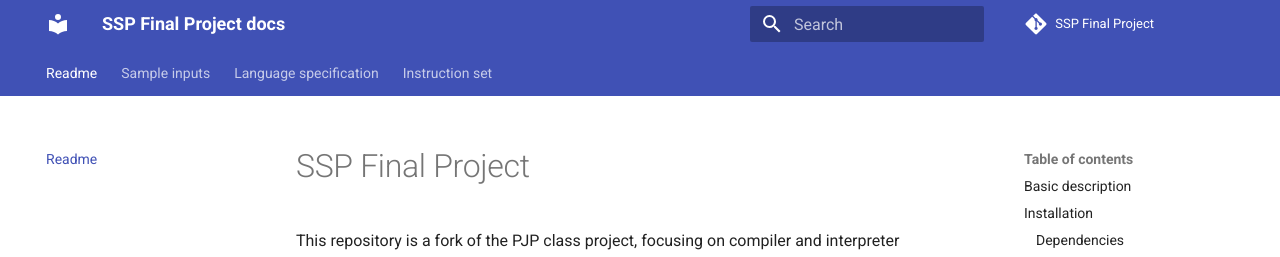
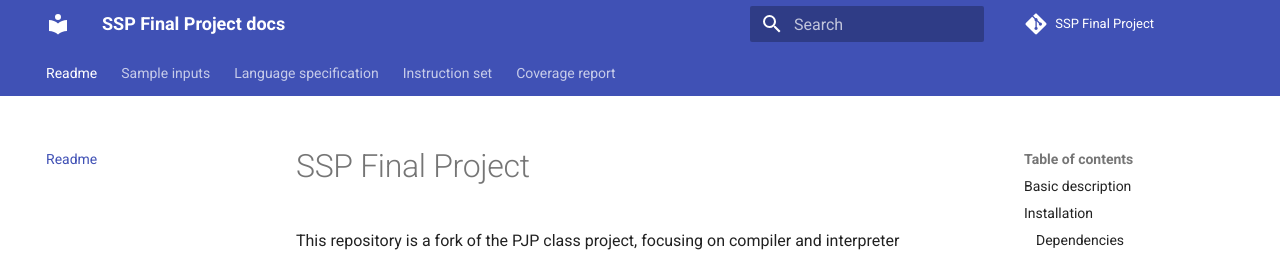
Before and after one commit to martin-minarik/pjp-compiler-interpreter, an MkDocs documentation site: the page built from docs/README.md, in a window 1280 px wide and 900 px high. Shown: the top 257 px of the window. Built offline with MkDocs 1.6.1 and Material for MkDocs 9.7.7, drawn with Linux system fonts in a browser that asks for light colours; comment, search, counter and statistics services are not loaded.

Commit message:
Update mkdocs.yml

```diff
--- a/mkdocs.yml
+++ b/mkdocs.yml
@@ -23,6 +23,9 @@
   - search
   - minify:
       minify_html: true
+  - coverage:
+      page_name: coverage
+      html_report_dir: htmlcov
 
 markdown_extensions:
   - abbr
@@ -47,3 +50,4 @@
       - sample3: sample_input3.md
   - Language specification: language_specification.md
   - Instruction set: instruction_set.md
+  - Coverage report: coverage.md
```
